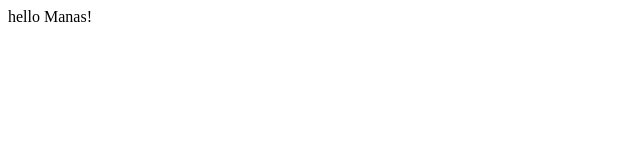
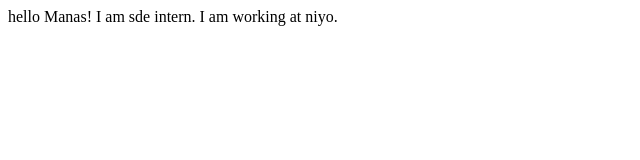
Before and after one commit to Manasdangi/git-leaning, a plain HTML site: page index.html in a window 1280 px wide. Shown: the whole page, without its empty margins (0-640 px from the left). Drawn offline with Linux system fonts and the light colour scheme.

Commit message:
changing index.html

```diff
--- a/index.html
+++ b/index.html
@@ -7,6 +7,6 @@
     <title>Document</title>
   </head>
   <body>
-    hello Manas!
+    hello Manas! I am sde intern. I am working at niyo.
   </body>
 </html>
```
